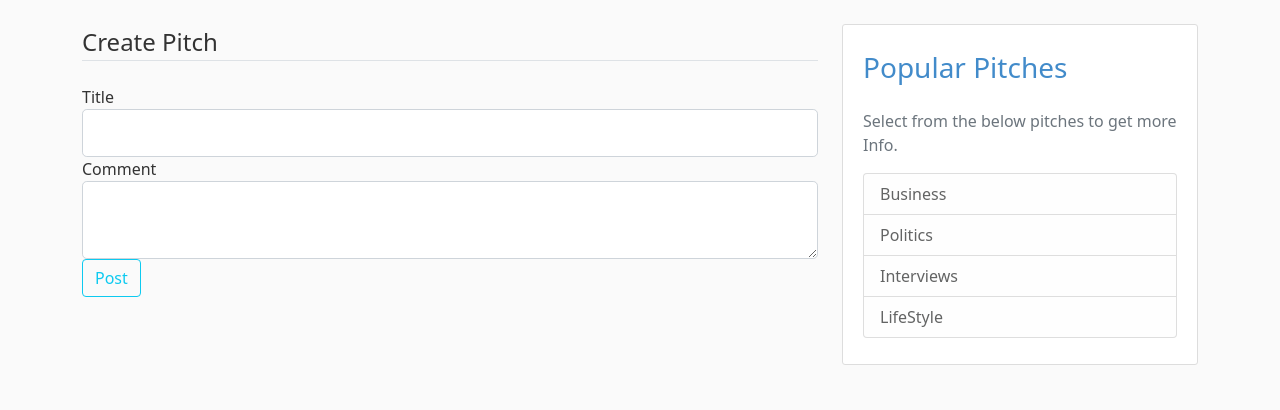
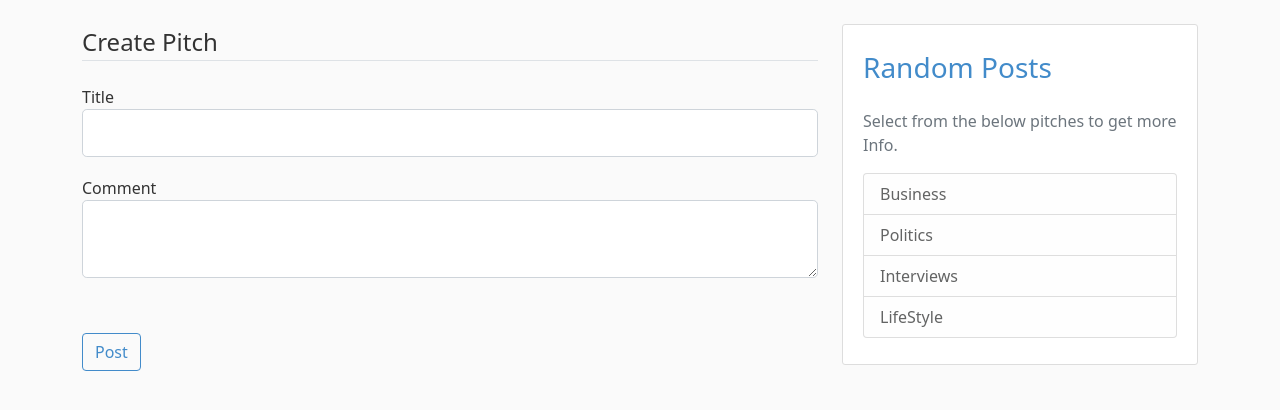
Before and after one commit to fobiero/Blog_C04, a Flask app: page /post/new in a window 1280 px wide. Shown: the part 56-466 px from the top of the page. Run offline with Flask 2, Linux system fonts and the light colour scheme; some libraries are stand-ins or nearby versions.

Commit message:
finish debug Ui build

```diff
--- a/app/static/css/custom.css
+++ b/app/static/css/custom.css
@@ -145,3 +145,19 @@ a.article-title:hover {
     font-weight: 300;
     letter-spacing: .2rem;
 }
+
+.btn-outline-info {
+    margin: 1rem 0;
+    color: var(--pri_color);
+    border-color: var(--pri_color);
+    outline: none;
+}
+
+.btn-outline-info:hover {
+    background-color: var(--pri_color);
+    color: #fff;
+}
+
+.form-group {
+    margin-bottom: 1.2rem;
+}
--- a/app/templates/default.html
+++ b/app/templates/default.html
@@ -46,7 +46,7 @@
             </div>
             <div class="col-md-4">
                 <div class="content-section">
-                    <h3 id="pop_pi">Popular Pitches</h3>
+                    <h3 id="pop_pi">Random Posts</h3>
                     <p class='text-muted'>Select from the below pitches to get more Info.
                         <ul class="list-group">
                             <li class="list-group-item list-group-item-light">Business</li>
```
